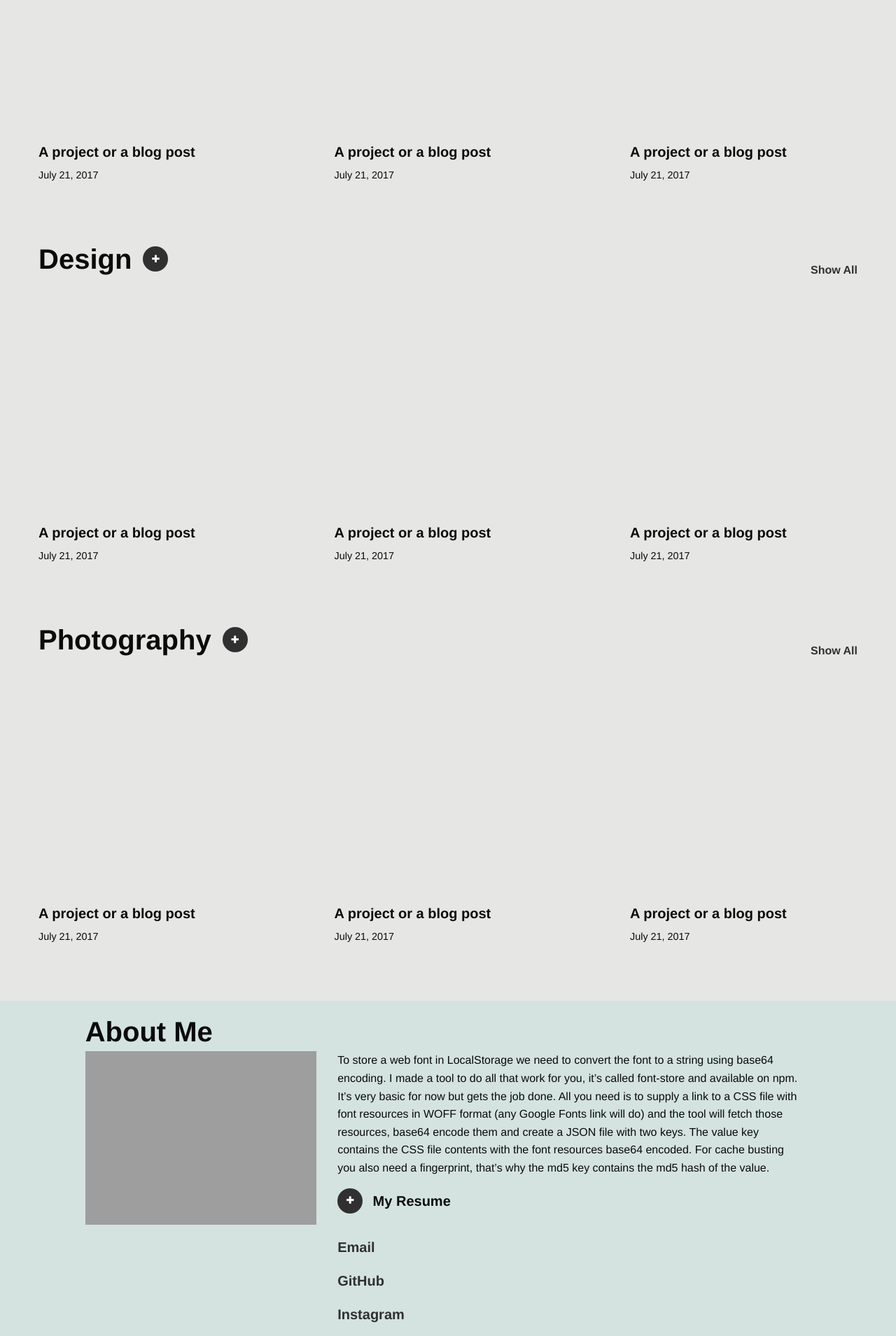
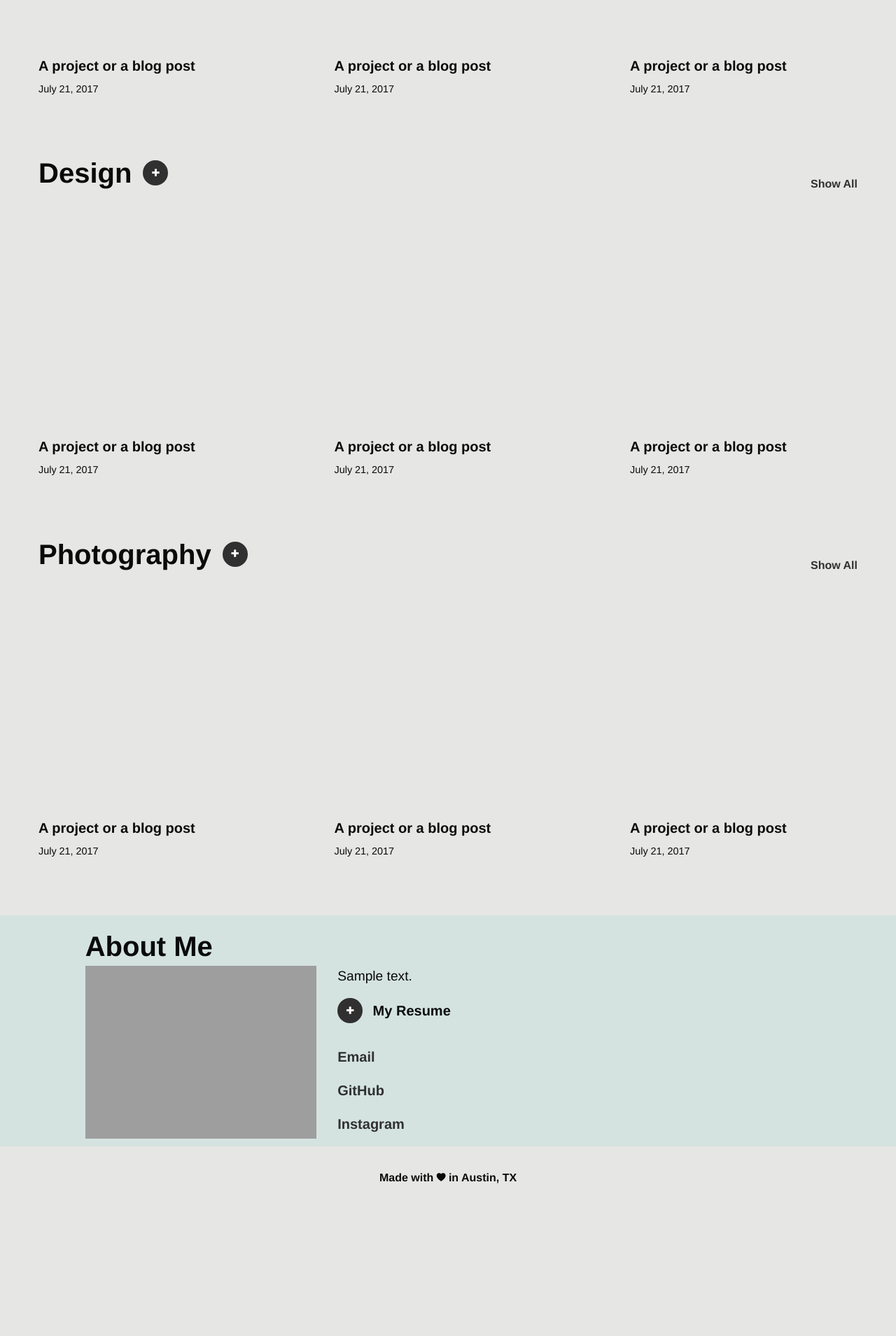
Before and after one commit to sc1f/me, a Django app: page / in a window 1280 px wide. Shown: the part 1400-3309 px from the top of the page at 70% size. After the commit the page ends 3091 px from the top, so only its background shows below. Run offline with Django 3.2, Linux system fonts and the light colour scheme; tables that the repository leaves empty hold one stand-in row (values such as "Sample post"); style sheets or scripts are compiled from the project's sources; parts of the project's set-up code (start-up, migrations or seed data) failed here and were passed over; some libraries are stand-ins or nearby versions; some web fonts are replaced; grey boxes are pictures that could not be loaded.

Commit message:
pre redo of templates, splitting off into new branch

```diff
--- a/juntan/settings.py
+++ b/juntan/settings.py
@@ -12,6 +12,7 @@ https://docs.djangoproject.com/en/1.11/ref/settings/
 
 import os
 from .site_secrets import *
+
 # Build paths inside the project like this: os.path.join(BASE_DIR, ...)
 BASE_DIR = os.path.dirname(os.path.dirname(os.path.abspath(__file__)))
 
@@ -66,7 +67,6 @@ TEMPLATES = [
 
 WSGI_APPLICATION = 'juntan.wsgi.application'
 
-
 # Password validation
 # https://docs.djangoproject.com/en/1.11/ref/settings/#auth-password-validators
 
@@ -85,7 +85,6 @@ AUTH_PASSWORD_VALIDATORS = [
     },
 ]
 
-
 # Internationalization
 # https://docs.djangoproject.com/en/1.11/topics/i18n/
 
@@ -98,7 +97,6 @@ USE_I18N = True
 USE_L10N = True
 
 USE_TZ = True
-
 
 # Static files (CSS, JavaScript, Images)
 # https://docs.djangoproject.com/en/1.11/howto/static-files/
@@ -114,4 +112,4 @@ STATIC_URL = '/static/'
 
 # Django SASS
 SASS_PROCESSOR_ENABLED = True
-SASS_PROCESSOR_ROOT = os.path.join(BASE_DIR, 'static') # Somehow this works - let's not break it
+SASS_PROCESSOR_ROOT = os.path.join(BASE_DIR, 'static')  # Somehow this works - let's not break it
--- a/portfolio/admin.py
+++ b/portfolio/admin.py
@@ -1,6 +1,6 @@
 from django.contrib import admin
 from .models import *
 # Register your models here.
-admin.register(UserMeta)
-admin.register(Category)
-admin.register(Post)
+admin.site.register(UserMeta)
+admin.site.register(Category)
+admin.site.register(Post)
--- a/portfolio/models.py
+++ b/portfolio/models.py
@@ -5,10 +5,14 @@ from django.template.defaultfilters import slugify
 class UserMeta(models.Model):
     name = models.CharField(max_length=300, unique=True)
     about = models.TextField()
-    image = models.ImageField()
+    work_description = models.TextField()
+    image = models.ImageField(null=True)
     email = models.EmailField()
-    instagram = models.URLField()
-    github = models.URLField()
+    instagram = models.CharField(max_length=200)
+    github = models.CharField(max_length=200)
+
+    class Meta:
+        verbose_name_plural = "users"
 
     def __str__(self):
         return self.name
@@ -18,6 +22,9 @@ class Category(models.Model):
     description = models.TextField()
     meta = models.TextField()
 
+    class Meta:
+        verbose_name_plural = "categories"
+
     def __str__(self):
         return self.name
 
@@ -25,9 +32,13 @@ class Category(models.Model):
 class Post(models.Model):
     title = models.CharField(max_length=300)
     date_created = models.DateField(auto_now_add=True)
-    slug = models.SlugField()
+    slug = models.SlugField(blank=True, editable=False)
     category = models.ForeignKey(Category, on_delete=models.CASCADE)
+    thumbnail = models.ImageField(null=True)
     content = models.TextField()
+
+    class Meta:
+        verbose_name_plural = "posts"
 
     def __str__(self):
         return self.title
--- a/portfolio/templates/index.html
+++ b/portfolio/templates/index.html
@@ -5,7 +5,7 @@
 
 {% block content %}
 <div class="row jumbotron">
-        <div class="columns small-12 flex-container align-justify align-middle align-dir-row">
+    <div class="columns small-12 flex-container align-justify align-middle align-dir-row jumbotron-content__container">
         <div class="columns large-6 medium-6 small-12 flex-container align-right align-top logo__container">
             <div class="logo__container--animated flex-container align-center-middle">
                 <span class="logo__item" id="logo__item--1">J</span>
@@ -27,7 +27,7 @@
 <div class="row row__homepage row__introduction" id="work">
     <div class="columns small-12 medium-12 large-6">
         <h1 class="homepage-header">My Work</h1>
-            <p>Lorem ipsum dolor sit amet, consectetur adipiscing elit, sed do eiusmod tempor incididunt ut labore et dolore magna aliqua. Ut enim ad minim veniam, quis nostrud exercitation ullamco laboris nisi ut aliquip ex ea commodo consequat. Duis aute irure dolor in reprehenderit in voluptate velit esse cillum dolore eu fugiat nulla pariatur. Excepteur sint occaecat cupidatat non proident, sunt in culpa qui officia deserunt mollit anim id est laborum.</p>
+        <p class="homepage-copy">{{ user.work_description }}</p>
     </div>
 </div>
 <div class="row row__homepage row__code">
@@ -128,16 +128,18 @@
                 <img src="{% static 'assets/avatar.png' %}" alt="Jun Tan" class="homepage-avatar">
             </div>
             <div class="columns small-12 medium-12 large-8">
-                    <p>To store a web font in LocalStorage we need to convert the font to a string using base64 encoding. I made a tool to do all that work for you, it’s called font-store and available on npm. It’s very basic for now but gets the job done. All you need is to supply a link to a CSS file with font resources in WOFF format (any Google Fonts link will do) and the tool will fetch those resources, base64 encode them and create a JSON file with two keys. The value key contains the CSS file contents with the font resources base64 encoded. For cache busting you also need a fingerprint, that’s why the md5 key contains the md5 hash of the value.</p>
+                <p class="homepage-copy homepage-copy__bio">{{ user.about }}</p>
                 <div class="homepage-resume__container flex-container align-middle">
-                        <a href="#" class="button button-primary homepage-header__button homepage-header__button-resume flex-container align-center-middle">
+                    <a href="#"
+                       class="button button-primary homepage-header__button homepage-header__button-resume flex-container align-center-middle">
                         <i class="fi-plus homepage-header__button--icon"></i>
                     </a>
                     <span id="homepage-resume">My Resume</span>
                 </div>
-                    <p><a href="#" target="_blank" rel="noopener noreferrer" class="homepage-contact__link">Email</a></p>
-                    <p><a href="#" target="_blank" rel="noopener noreferrer" class="homepage-contact__link">GitHub</a></p>
-                    <p><a href="#" target="_blank" rel="noopener noreferrer" class="homepage-contact__link">Instagram</a></p>
+                <p><a href="mailto:{{ user.email }}" target="_blank" rel="noopener noreferrer" class="homepage-contact__link">Email</a></p>
+                <p><a href="{{ user.github }}" target="_blank" rel="noopener noreferrer" class="homepage-contact__link">GitHub</a></p>
+                <p><a href="{{ user.instagram }}" target="_blank" rel="noopener noreferrer" class="homepage-contact__link">Instagram</a>
+                </p>
             </div>
         </div>
     </div>
--- a/portfolio/views.py
+++ b/portfolio/views.py
@@ -1,5 +1,15 @@
 from django.shortcuts import render
-
+from .models import UserMeta, Category, Post
 # Create your views here.
 def homepage(request):
-    return render(request, 'index.html')
+    user = UserMeta.objects.get(id=1)
+    ctx = {
+        "user": user
+    }
+    return render(request, 'index.html', context=ctx)
+
+def category(request):
+    return render(request, 'category.html')
+
+def post(request):
+    return render(request, 'post.html')
--- a/static/css/imports/_callout-circle.scss
+++ b/static/css/imports/_callout-circle.scss
@@ -1,6 +1,10 @@
 div.callout-circle__container {
   &.callout-circle__container--homepage {
     padding-top: 6em;
+
+    @include media-query(medium) {
+      padding: 8em 0 0 0;
+    }
   }
 }
 div.callout-circle {
@@ -14,6 +18,13 @@ div.callout-circle {
     height: 30em;
     width: 30em;
     padding: 4.5em;
+
+    @include media-query(medium) {
+      height: auto;
+      min-height: 300px;
+      width: auto;
+      min-width: 300px;
+    }
   }
 
   &.callout-circle__about {
--- a/static/css/imports/_globals.scss
+++ b/static/css/imports/_globals.scss
@@ -24,3 +24,9 @@ a {
     font-weight: bold;
   }
 }
+
+div.columns {
+  @include media-query(medium) {
+    padding: 0 2em;
+  }
+}
--- a/static/css/imports/_home.scss
+++ b/static/css/imports/_home.scss
@@ -3,6 +3,10 @@
 
   &.row__introduction {
     margin-bottom: 6em;
+
+    @include media-query(medium) {
+      margin-bottom: 2em;
+    }
   }
 
   &.row__about {
@@ -55,13 +59,20 @@
     margin-right: 0;
   }
 
+  @include media-query(medium) {
+    width: 100%;
+  }
+
   .homepage-item__thumbnail {
     background-image: url(http://via.placeholder.com/300x300);
     -webkit-background-size: cover;
     background-size: cover;
     background-position: center center;
-    height: 325px;
-    width: 325px;
+    min-height: 325px;
+    min-width: 325px;
+
+    @include media-query(medium) {
+    }
   }
 
   .homepage-item__title {
@@ -94,6 +105,13 @@ img.homepage-avatar {
   width: 100%;
 }
 
+.homepage-copy {
+  font-size: 1.2rem;
+  &.homepage-copy__bio {
+    width: 75%;
+  }
+}
+
 
 #homepage-resume {
   font-weight: bold;
--- a/static/css/imports/_jumbotron.scss
+++ b/static/css/imports/_jumbotron.scss
@@ -3,6 +3,12 @@ div.row.jumbotron {
   width: 100%;
 
   @include media-query(medium) {
-    padding-bottom: 2em;
+    padding-bottom: 30em;
   }
 }
+
+div.jumbotron-content__container {
+  @include media-query(medium) {
+    flex-direction: column;
+  }
+}
--- a/static/css/imports/_logo.scss
+++ b/static/css/imports/_logo.scss
@@ -5,8 +5,18 @@
   -ms-user-select: none;
   user-select: none;
 
+  @include media-query(medium) {
+    padding-top: 0;
+  }
+
   .logo__container--animated {
     justify-content: flex-start !important;
+
+    @include media-query(medium) {
+      justify-content: center !important;
+      position: absolute;
+      top: -10em;
+    }
   }
 }
 
@@ -65,4 +75,8 @@ span.logo__item {
   letter-spacing: 60px;
   text-align: right;
   z-index: 4;
+
+  @include media-query(medium) {
+    display: none;
+  }
 }
```
Also changed, not shown: static/css/main.scss (+10 -11 lines), avatar.png (added), portfolio/migrations/0002_auto_20170801_1131.py (added), 2 other files. Lines whose indentation alone changed are shown as unchanged.
